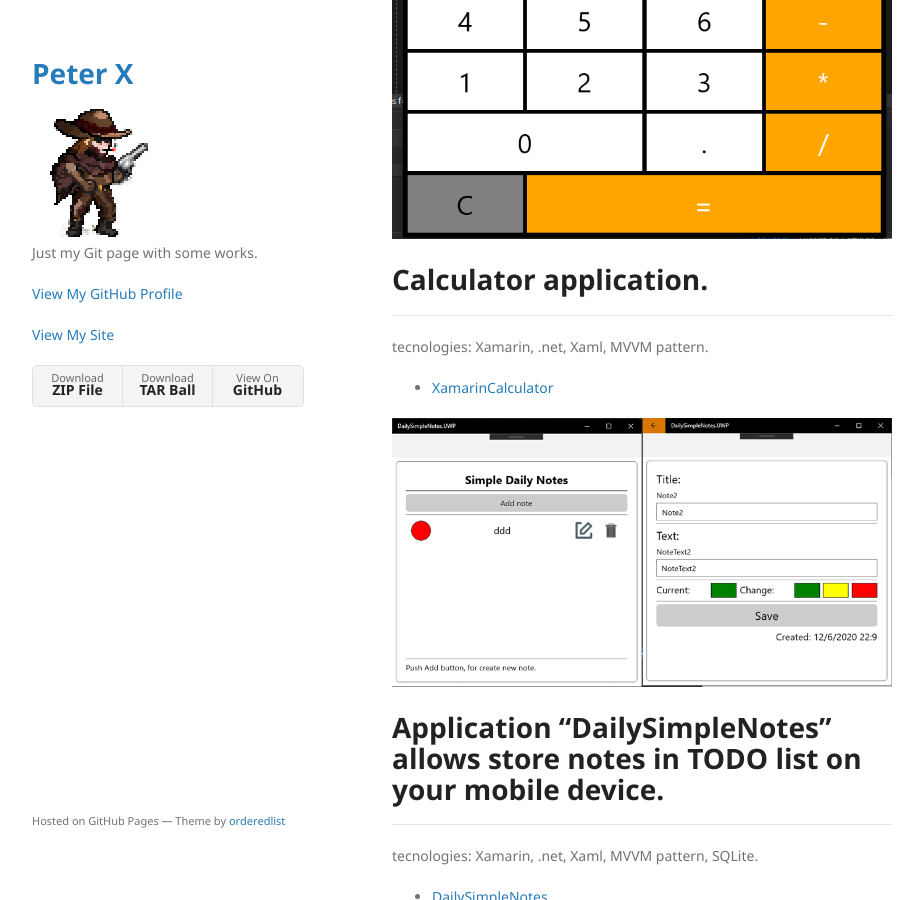
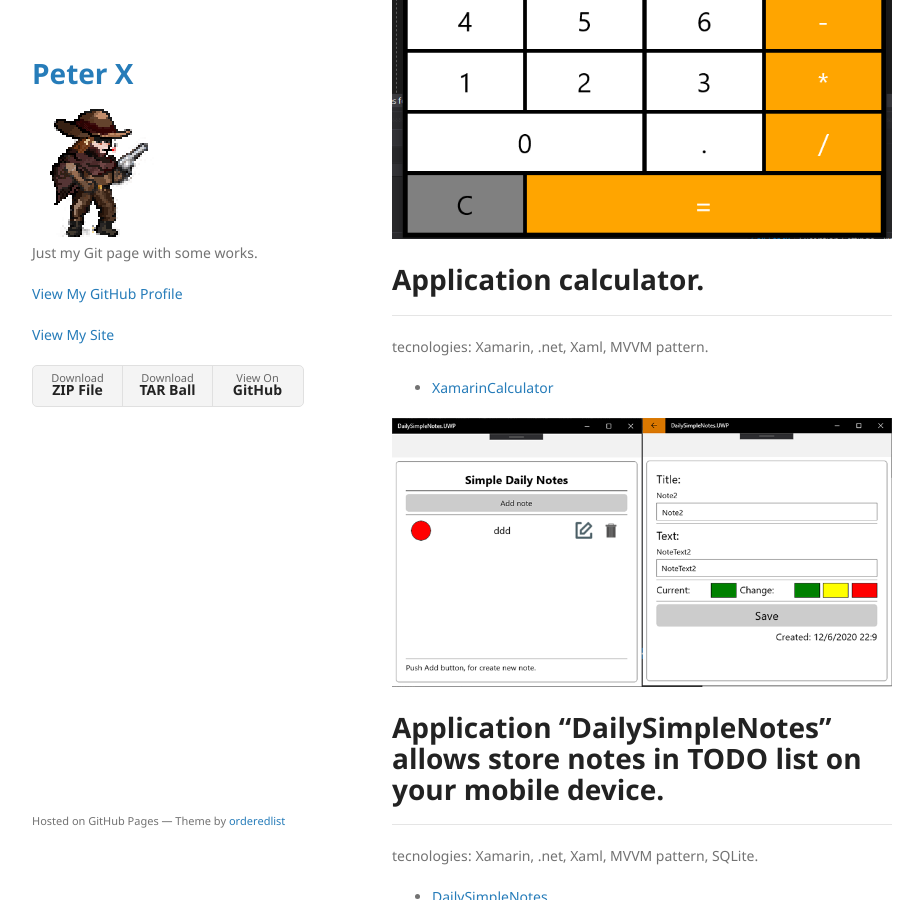
Before and after one commit to StwUser/StwUser.github.io, a Jekyll site: the page built from index.md, in a window 1280 px wide and 900 px high, scrolled down 1463 px. Shown: the whole window, without its empty margins (178-1101 px from the left). Built offline with Jekyll 4.4.1, drawn with Linux system fonts in a browser that asks for light colours; our own code applies the rules of GitHub Pages for plain Markdown files.

Commit message:
SetNewImageName

```diff
--- a/index.md
+++ b/index.md
@@ -22,7 +22,7 @@ tecnologies: .net, Xml, programming patterns.
 --------------------------------------------------------------------------------
 
 ![Xamarin](/assets/img/xamarinCalc.png)
-# Calculator application.
+# Application calculator.
 --------------------------------------------------------------------------------
 tecnologies: Xamarin, .net, Xaml, MVVM pattern.
 *	[XamarinCalculator](https://github.com/StwUser/XamarinCalculator)
```
